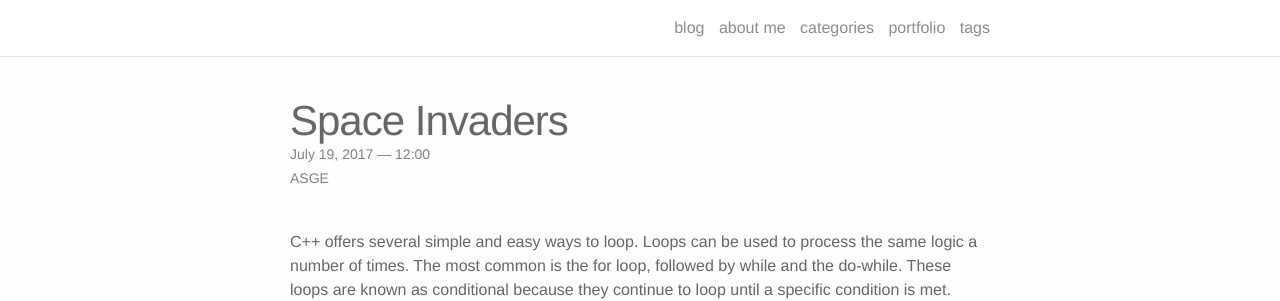
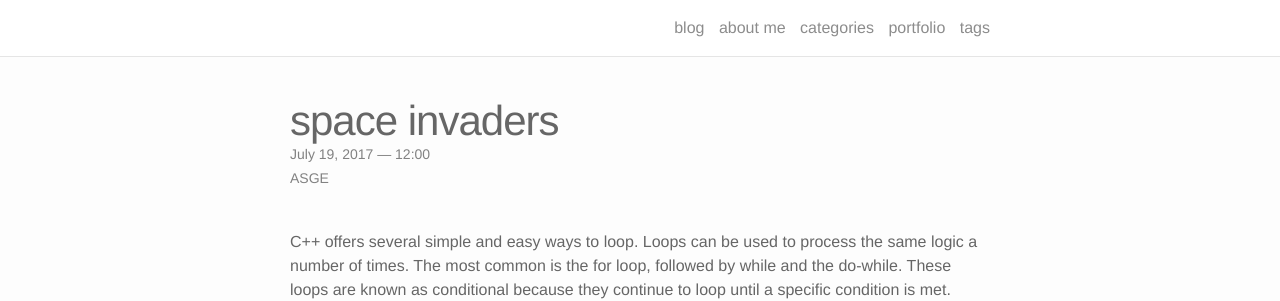
Before and after one commit to CWardee/CWardee.github.io, a Jekyll site: the page built from _posts/2017-07-19-conditionals.markdown, in a window 1280 px wide. Shown: the top 301 px of the page. Built offline with Jekyll 4.4.1, drawn with Linux system fonts in a browser that asks for light colours; nearby versions of some CDN libraries.

Commit message:
initial porfolio creation

```diff
--- a/_posts/2017-07-19-conditionals.markdown
+++ b/_posts/2017-07-19-conditionals.markdown
@@ -1,8 +1,8 @@
 ---
 layout: post
-title:  Space Invaders
+title:  space invaders
 date: 2017-07-19 12:00:00
-description: Basic Space Invaders Game
+description: basic space invaders game
 category: ASGE
 published: true
 tags:
```
Also changed, not shown: img/xna-logo1.png.
